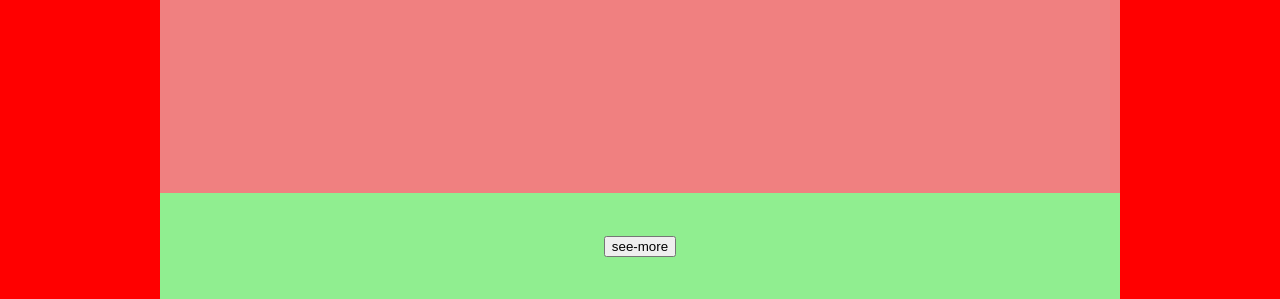
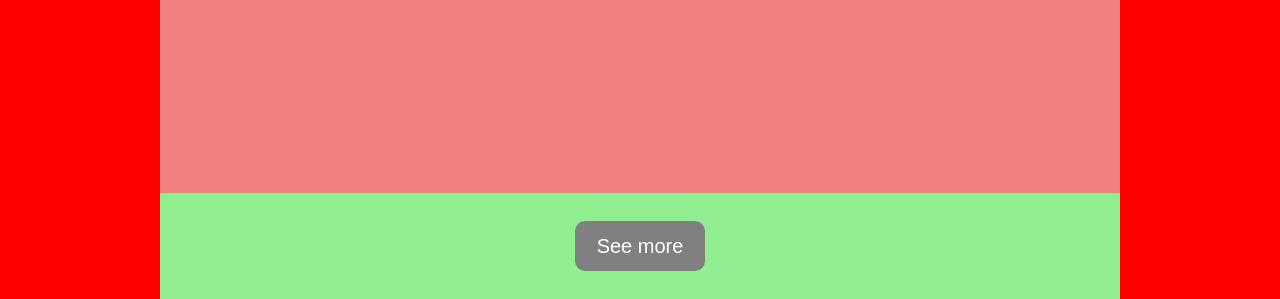
Before and after one commit to TheSurfingOne/challenge1, a plain HTML site: page index.html in a window 1280 px wide. Shown: the part 501-800 px from the top of the page. Drawn offline with Linux system fonts and the light colour scheme.

```diff
--- a/index.html
+++ b/index.html
@@ -42,8 +42,8 @@
             <div class="description">
                 description
             </div>
-        <div class="see-more-button">
-            <button>see-more</button>
+        <div class="see-more-section">
+            <button class="see-more-button">See more</button>
         </div>
         </div>
         <div class="left-images">
--- a/style.css
+++ b/style.css
@@ -2,6 +2,8 @@ body , p {
     margin: 0px;
     padding: 0px;
     width: 100%;
+    font-family: 'Poppins', sans-serif;
+
 }
 
 .base {
@@ -42,6 +44,7 @@ body , p {
   justify-content: center;
   align-items: flex-end;
   padding-bottom: 20px;
+  font-size: 60px;
 }
 
 
@@ -50,11 +53,26 @@ body , p {
     flex: 5;
     align-items: flex-start;
     padding-top: 40px;
+    font-size: 38px;
+}
+
+.see-more-section {
+    background-color: lightgreen;
+    flex: 2;
+    width: 100%;
+    display: flex;
+    justify-content: center;
+    align-items:  center;
 }
 
 .see-more-button {
-    background-color: lightgreen;
-    flex: 2;
+    width: 130px;
+    height: 50px;
+    color: white;
+    background-color: grey;
+    border: none;
+    border-radius: 10px;
+    font-size: 20px;
 }
 
 .socials {
```
Also changed, not shown: images/props/cube1.png (added), images/props/cube2.png (added), images/props/cylinder.png (added), images/props/sphere.png (added).
